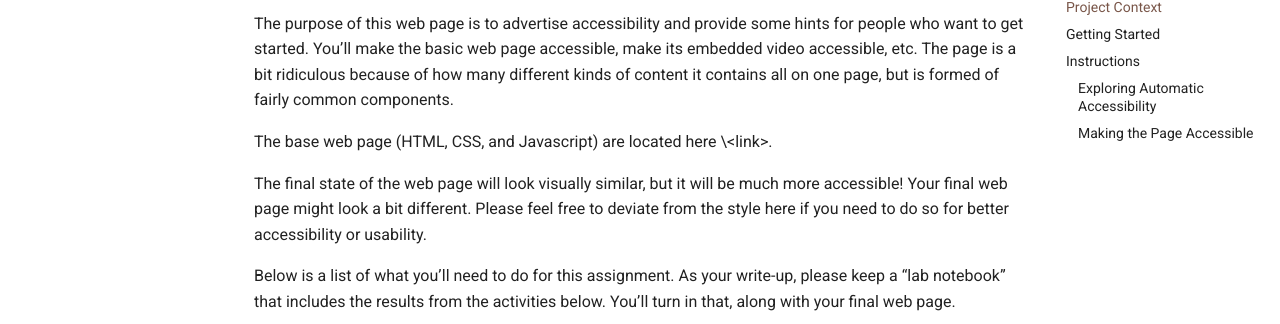
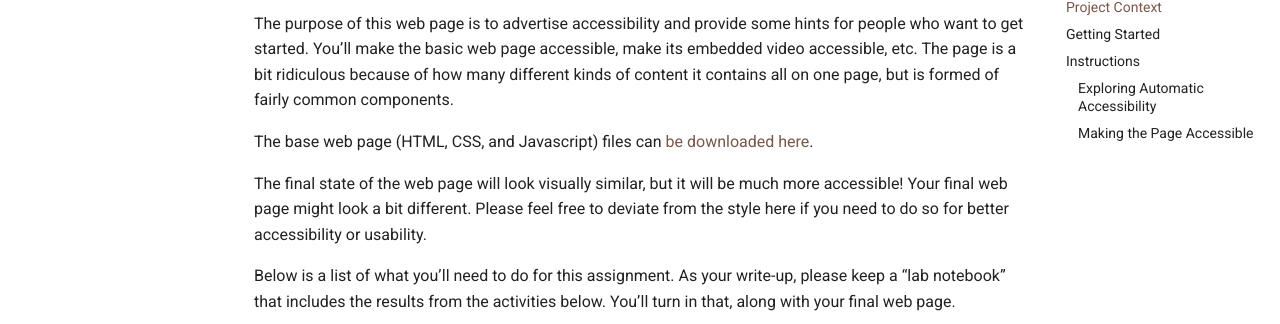
Before and after one commit to cmu-05-499/cmu-05-499.github.io, an MkDocs documentation site: the page built from docs/homework/HW3/index.md, in a window 1280 px wide and 900 px high, scrolled down 610 px. Shown: the part 128-452 px from the top of the window. Built offline with MkDocs 1.6.1 and Material for MkDocs 9.7.7, drawn with Linux system fonts in a browser that asks for light colours.

Commit message:
Update index.md

```diff
--- a/docs/homework/HW3/index.md
+++ b/docs/homework/HW3/index.md
@@ -17,7 +17,7 @@ This is an **individual assignment** worth 100 points.
 
 The purpose of this web page is to advertise accessibility and provide some hints for people who want to get started. You’ll make the basic web page accessible, make its embedded video accessible, etc. The page is a bit ridiculous because of how many different kinds of content it contains all on one page, but is formed of fairly common components.
 
-The base web page (HTML, CSS, and Javascript) are located here \<link\>.
+The base web page (HTML, CSS, and Javascript) files can [be downloaded here](homework3-base-webpage.zip).
 
 The final state of the web page will look visually similar, but it will be much more accessible\!  Your final web page might look a bit different. Please feel free to deviate from the style here if you need to do so for better accessibility or usability.
 
```
